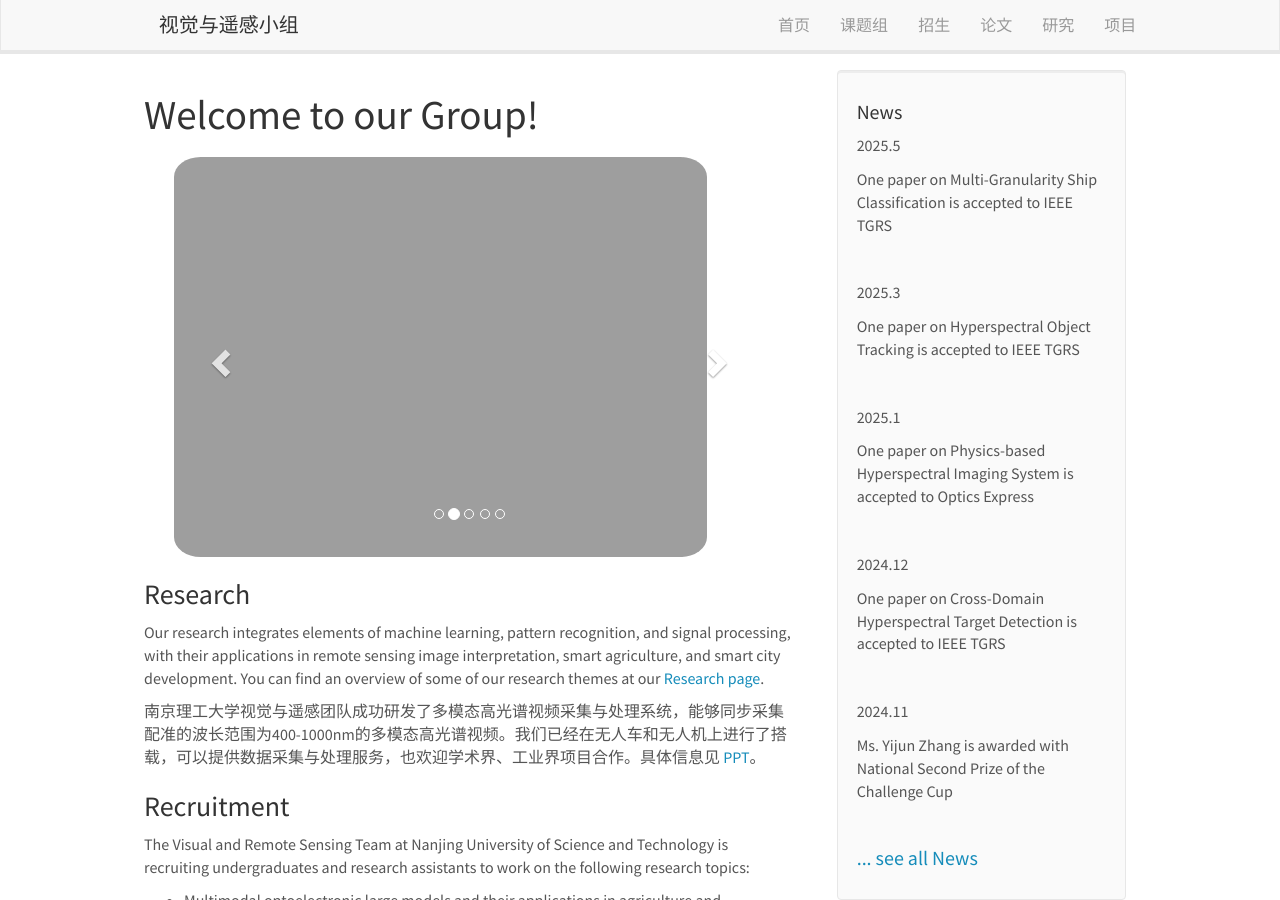
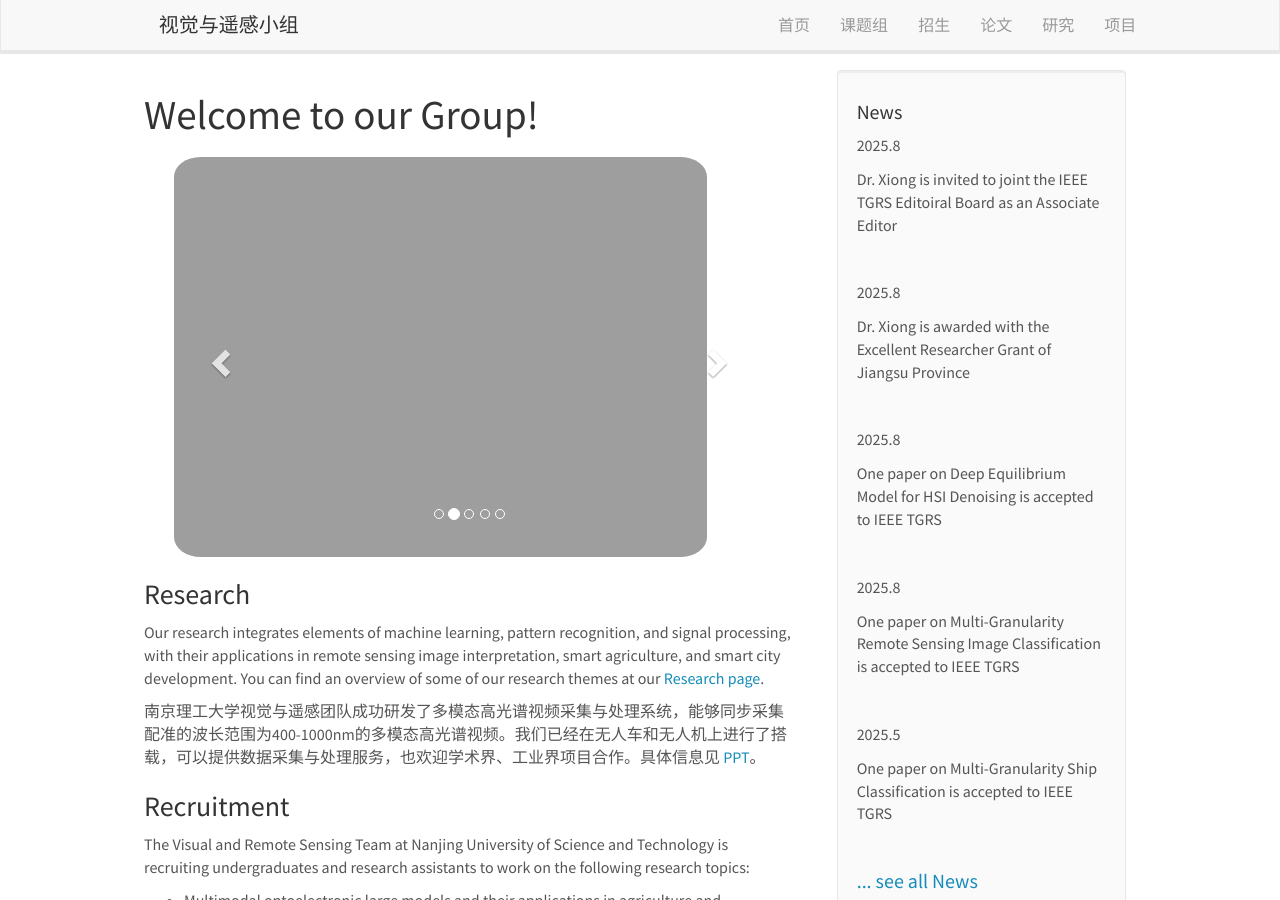
Before and after one commit to bearshng/mvip, a Jekyll site: the page built from _pages/home.md, in a window 1280 px wide and 900 px high. Built offline with Jekyll 4.4.1, drawn with Linux system fonts in a browser that asks for light colours; nearby versions of some CDN libraries.

Commit message:
update group

```diff
--- a/_data/news.yml
+++ b/_data/news.yml
@@ -1,3 +1,15 @@
+- date: '2025.8'
+  headline: " Dr. Xiong is invited to joint the IEEE TGRS Editoiral Board as an Associate Editor"
+
+- date: '2025.8'
+  headline: " Dr. Xiong is awarded with the Excellent Researcher Grant of Jiangsu Province"
+
+- date: '2025.8'
+  headline: " One paper on Deep Equilibrium Model for HSI Denoising is accepted to IEEE TGRS"
+
+- date: '2025.8'
+  headline: " One paper on Multi-Granularity Remote Sensing Image Classification is accepted to IEEE TGRS"
+
 - date: '2025.5'
   headline: " One paper on Multi-Granularity Ship Classification is accepted to IEEE TGRS"
 
--- a/_data/team_members.yml
+++ b/_data/team_members.yml
@@ -1,7 +1,7 @@
 - name: 熊凤超
   photo: Fengchao.jpg
   info: 副教授, 负责人
-  short_bio: 熊凤超，南京理工大学副教授。于2014年在山东大学获得学士学位，2019年在浙江大学获得博士学位。分别在2011-2012，2017-2018，2021-2023在武汉大学，格里菲斯大学，澳门大学进行学术交流。主要研究方向包括高光谱视觉和遥感影像分析等。在IEEE TIP，TGRS等国际期刊上发表了20余篇论文，其中包括4篇高被引论文。曾获得IEEE TGRS最佳审稿人奖，DICTA最佳学生论文奖，以及中国研究生人工智能创新大赛优秀指导教师，宁夏自治区科技进步三等奖,江苏省信息技术应用学会青年科技奖等荣誉，入选澳门青年学者计划和江苏省双创博士。研究成果被新华网、人民网、宁夏日报、银川政府网等媒体报道。主持国家自然科学基金青年项目、面上项目，江苏省自然科学基金青年项目，南京理工大学青年人才培育项目，揭榜挂帅项目，173项目子课题，以及重点实验室开放课题等多个项目。担任IEEE TGRS主题编委，Remote Sensing客座主编，IET CV特刊编委，以及ICME领域主席等。
+  short_bio: 熊凤超，南京理工大学副教授。于2014年在山东大学获得学士学位，2019年在浙江大学获得博士学位。分别在2011-2012，2017-2018，2021-2023在武汉大学，格里菲斯大学，澳门大学进行学术交流。主要研究方向包括高光谱视觉和遥感影像分析等。在IEEE TIP，TGRS等国际期刊上发表了20余篇论文，其中包括4篇高被引论文。曾获得IEEE TGRS最佳审稿人奖，DICTA最佳学生论文奖，以及中国研究生人工智能创新大赛优秀指导教师，宁夏自治区科技进步三等奖,江苏省信息技术应用学会青年科技奖等荣誉，入选澳门青年学者计划和江苏省双创博士。研究成果被新华网、人民网、宁夏日报、银川政府网等媒体报道。主持国家自然科学基金青年项目、面上项目，江苏省自然科学基金青年项目、优秀青年科学基金项目，南京理工大学青年人才培育项目，揭榜挂帅项目，173项目子课题，以及重点实验室开放课题等多个项目。担任IEEE TGRS编委，Remote Sensing客座主编，IET CV特刊编委，以及ICME领域主席等。
   email: fcxiong@njust.edu.cn
   website: http://www.xiongfuli.com/cv/index.html
   number_educ: 0
```
Also changed, not shown: _bibliography/uscl_publications.bib (+17 -16 lines), _data/project.yml (+16 -2 lines).
